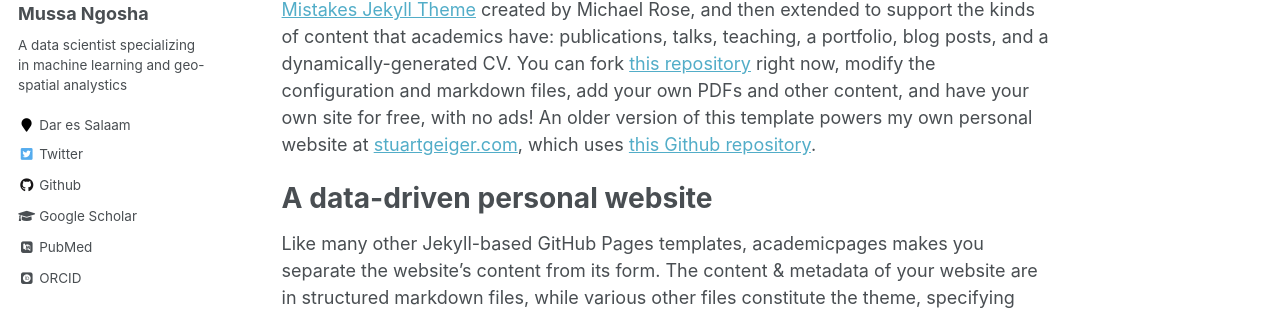
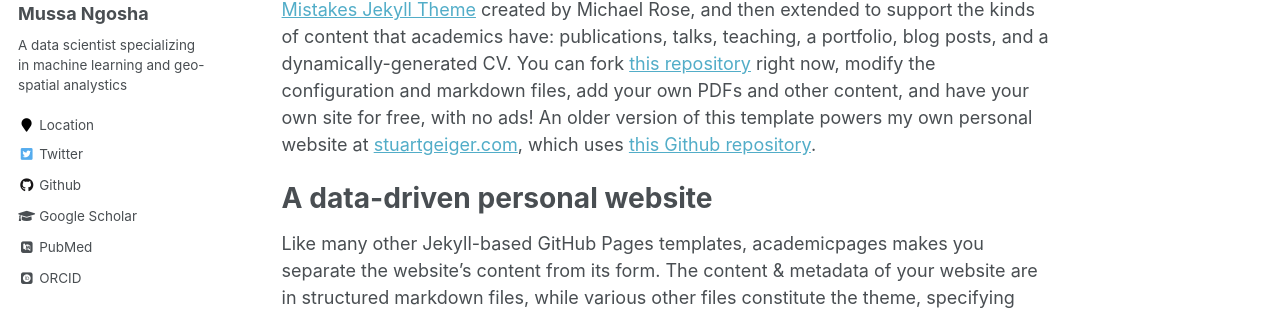
Before and after one commit to NgoshaJr/ngoshajr.github.io, a Jekyll site: the page built from _pages/about.md, in a window 1280 px wide. Shown: the part 300-610 px from the top of the page. Built offline with Jekyll 4.4.1, drawn with Linux system fonts in a browser that asks for light colours; some web fonts are replaced.

Commit message:
Update _config.yml

```diff
--- a/_config.yml
+++ b/_config.yml
@@ -83,7 +83,7 @@ author:
   name             : "Mussa Ngosha"
   avatar           : "profile.png"
   bio              : "A data scientist specializing in machine learning and geo-spatial analystics"
-  location         : "Dar es Salaam"
+  location         : "Location"
   employer         :
   pubmed           : //"https://www.ncbi.nlm.nih.gov/pubmed/?term=john+snow"
   googlescholar    : //"http://yourfullgooglescholarurl.com"
```
